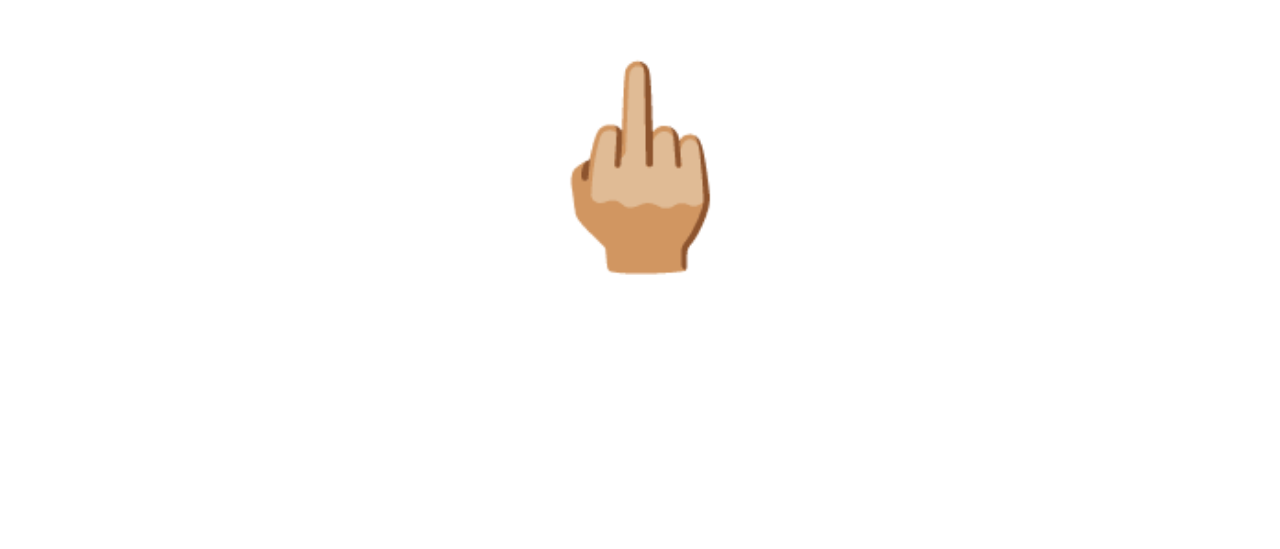
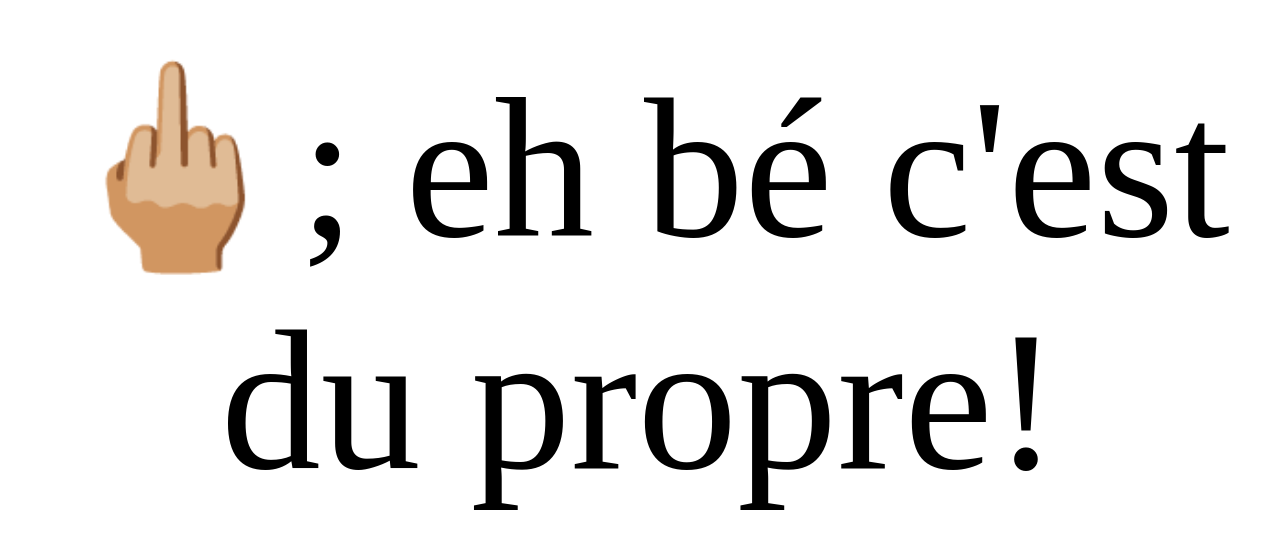
Before and after one commit to ikkhar/projetgit, a plain HTML site: page index.html in a window 1280 px wide. Shown: the part 151-700 px from the top of the page. Drawn offline with nearby package versions, Linux system fonts and the light colour scheme.

Commit message:
corrections betises de Nada

```diff
--- a/index.html
+++ b/index.html
@@ -8,7 +8,7 @@
 <body>
 	<div>
 		<p id="text">
-		🖕🏼
+		🖕🏼; eh bé c'est du propre!
 		</p>
 	</div>
 <script src="https://ajax.googleapis.com/ajax/libs/jquery/1.11.3/jquery.min.js"></script>
--- a/srupt.js
+++ b/srupt.js
@@ -1 +1,2 @@
-document.getElementById("text").style.color = "coral";
+document.getElementById("text").onmouseover = function(){this.style.color = "coral";};
+document.getElementById("text").onmouseout = function(){this.style.color = "black";};
```
